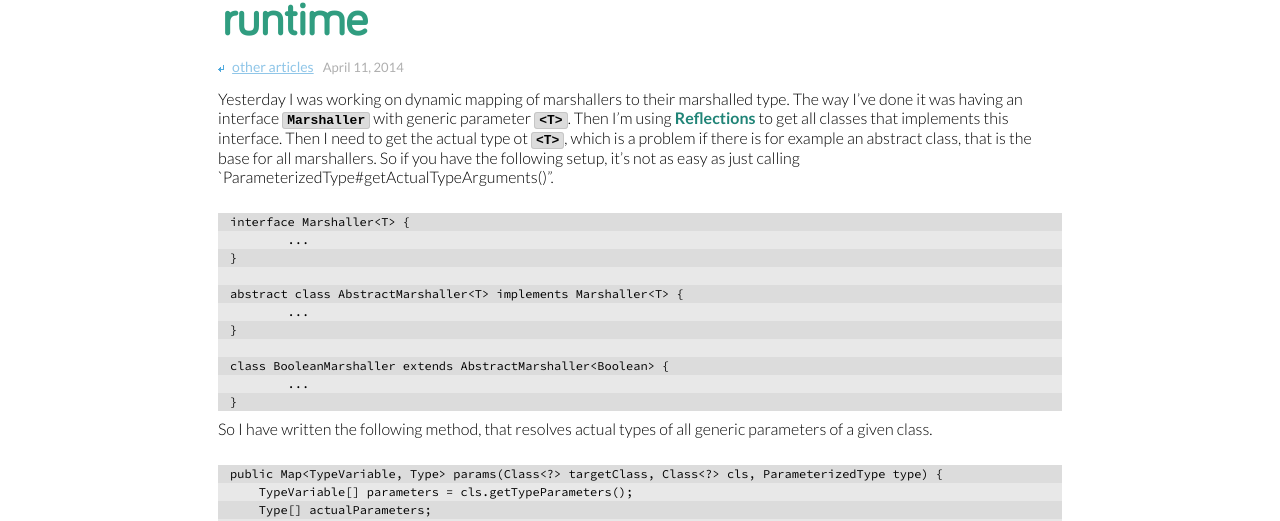
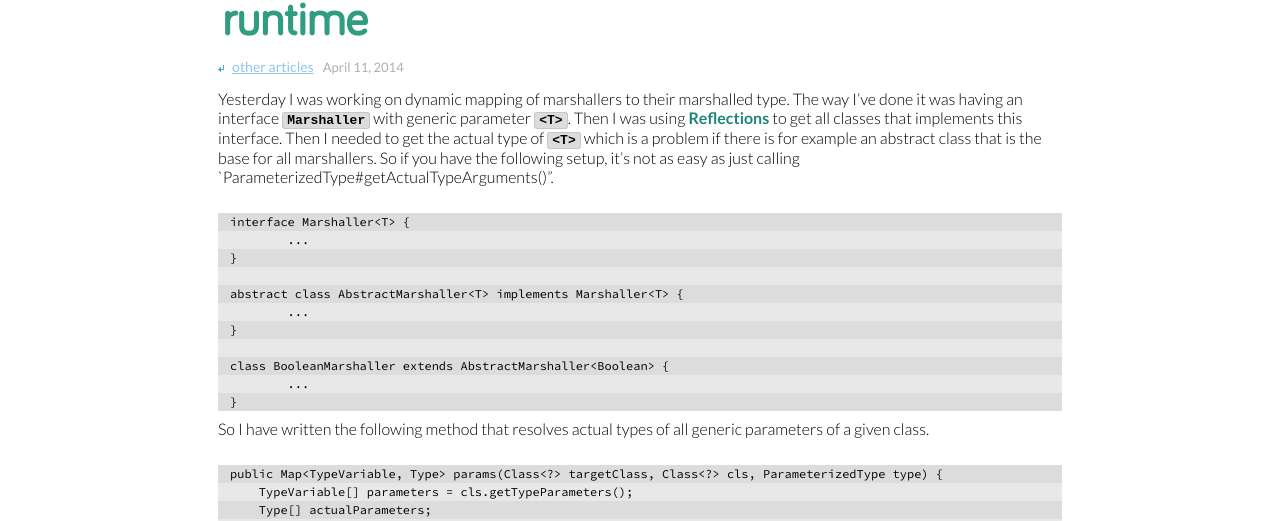
Before and after one commit to TadeasKriz/tadeaskriz.github.io, a Jekyll site: the page built from _posts/2014-04-11-actual-generic-parameters-of-a-class-in-runtime.md, in a window 1280 px wide and 1400 px high. Shown: the part 252-773 px from the top of the window. Built offline with Jekyll 4.4.1, drawn with Linux system fonts in a browser that asks for light colours; comment, search, counter and statistics services are not loaded; some of the changed text lies outside the part shown.

Commit message:
FixGrammar 2014-04-11-actual-generic-parameters.md

````diff
--- a/_posts/2014-04-11-actual-generic-parameters-of-a-class-in-runtime.md
+++ b/_posts/2014-04-11-actual-generic-parameters-of-a-class-in-runtime.md
@@ -2,7 +2,7 @@
 title: Actual generic parameters of a Class<?> in runtime
 ---
 
-Yesterday I was working on dynamic mapping of marshallers to their marshalled type. The way I've done it was having an interface `Marshaller` with generic parameter `<T>`. Then I'm using **Reflections** to get all classes that implements this interface. Then I need to get the actual type ot `<T>`, which is a problem if there is for example an abstract class, that is the base for all marshallers. So if you have the following setup, it's not as easy as just calling `ParameterizedType#getActualTypeArguments()".
+Yesterday I was working on dynamic mapping of marshallers to their marshalled type. The way I've done it was having an interface `Marshaller` with generic parameter `<T>`. Then I was using **Reflections** to get all classes that implements this interface. Then I needed to get the actual type of `<T>` which is a problem if there is for example an abstract class that is the base for all marshallers. So if you have the following setup, it's not as easy as just calling `ParameterizedType#getActualTypeArguments()".
 
 ```java
 interface Marshaller<T> {
@@ -18,7 +18,7 @@ class BooleanMarshaller extends AbstractMarshaller<Boolean> {
 }
 ```
 
-So I have written the following method, that resolves actual types of all generic parameters of a given class.
+So I have written the following method that resolves actual types of all generic parameters of a given class.
 
 ```java
 public Map<TypeVariable, Type> params(Class<?> targetClass, Class<?> cls, ParameterizedType type) {
````
Also changed, not shown: other parts of _posts/2014-04-11-actual-generic-parameters-of-a-class-in-runtime.md (+3 -3 lines).
